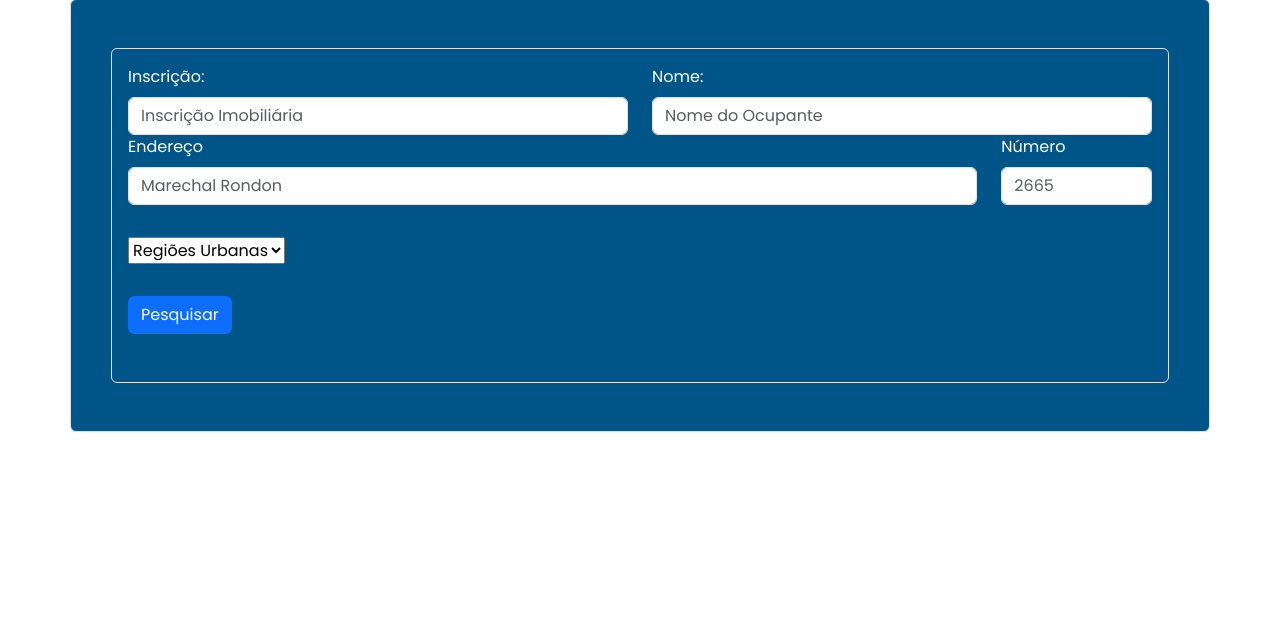
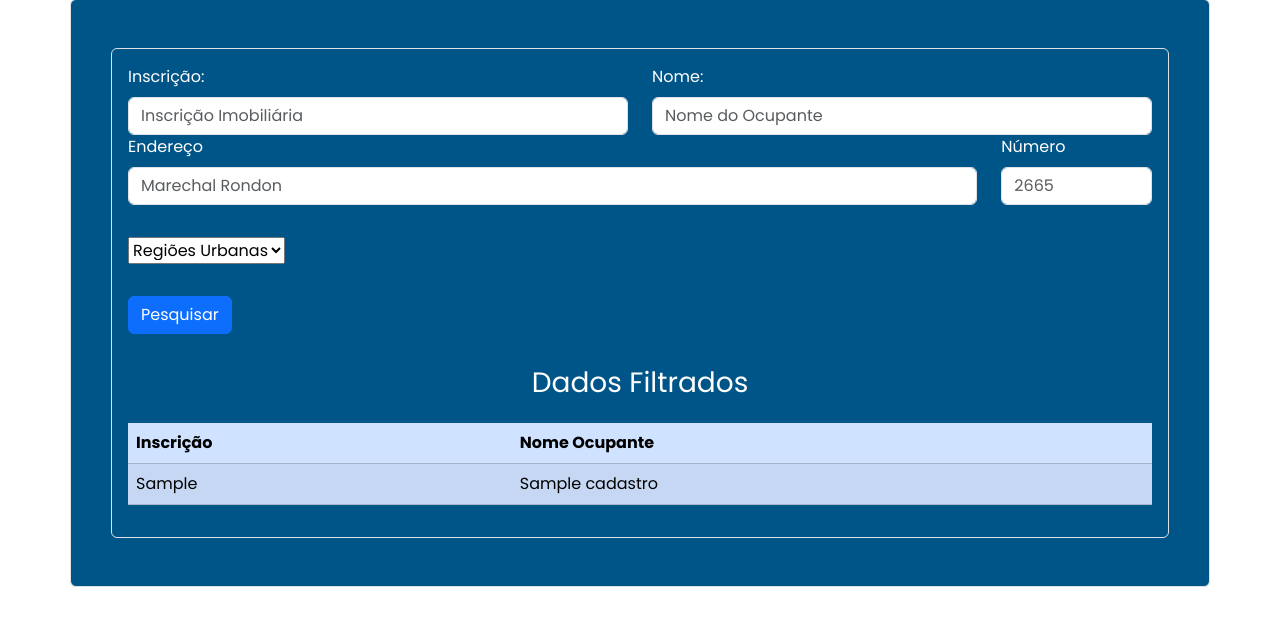
Before and after one commit to andreportol/ExercicioDjango, a Django app: page /pesquisar in a window 1280 px wide. Shown: the part 165-800 px from the top of the page. Run offline with Django 4.2, Linux system fonts and the light colour scheme; tables that the repository leaves empty hold one stand-in row (values such as "Sample post"); some libraries are stand-ins or nearby versions.

Commit message:
Instalado o django-filter para habilitar o sistema de pesquisa.

```diff
--- a/AreasPublicas/settings.py
+++ b/AreasPublicas/settings.py
@@ -38,10 +38,10 @@ INSTALLED_APPS = [
     'django.contrib.sessions',
     'django.contrib.messages',
     'django.contrib.staticfiles',
-
     'django_bootstrap5',
     'stdimage',
     'core',
+    'django_filters',
 ]
 
 MIDDLEWARE = [
--- /dev/null
+++ b/core/filters.py
@@ -0,0 +1,12 @@
+import django_filters
+
+from .models import Cadastro
+
+
+class CadastroFilter(django_filters.FilterSet):
+    insc_imob = django_filters.CharFilter(lookup_expr='icontains')
+    nome_ocupante = django_filters.CharFilter(lookup_expr='icontains')
+
+    class Meta:
+        model = Cadastro
+        fields = ('insc_imob', 'nome_ocupante')
--- a/core/templates/pesquisar.html
+++ b/core/templates/pesquisar.html
@@ -41,12 +41,12 @@
                         <div class="row">
                             <div class="col-md-6">
                                 <label for="inputInscricao" class="form-label">Inscrição:</label>
-                                <input type="text" class="form-control" id="inputInscricao"
+                                <input name="insc_imob" type="text" class="form-control" id="inputInscricao"
                                     placeholder="Inscrição Imobiliária">
                             </div>
                             <div class="col-md-6">
                                 <label for="inputNameOcupante" class="form-label">Nome:</label>
-                                <input type="text" class="form-control" id="inputNameOcupante"
+                                <input name="nome_ocupante" type="text" class="form-control" id="inputNameOcupante"
                                     placeholder="Nome do Ocupante">
                             </div>
                         </div>
@@ -80,6 +80,28 @@
                                 <button type="submit" class="btn btn-primary my-3">Pesquisar</button>
                             </div>
                         </div>
+                        <h4 class="fs-3 text-white text-center">Dados Filtrados</h4>
+                        <table class="table table-primary table-striped mt-4">
+                            <thead>
+                                <tr>
+                                    <th scope="col">Inscrição</th>
+                                    <th scope="col">Nome Ocupante</th>
+                                </tr>
+                            </thead>
+                            <tbody>
+                                {% for obj in filter.qs %}
+                                <tr>
+                                    <td>{{obj.insc_imob}}</td>
+                                    <td>{{obj.nome_ocupante}}</td>
+                                </tr>
+                                {% endfor %}
+                            </tbody>
+                        </table>
+
+
+
+
+
                     </form>
                 </div>
             </div>
--- a/core/views.py
+++ b/core/views.py
@@ -1,6 +1,7 @@
 from django.contrib import messages
 from django.shortcuts import render
 
+from .filters import CadastroFilter
 from .forms import CadastroModelForm
 from .models import Base, Cadastro
 
@@ -39,10 +40,15 @@ def atualizar(request):
 
 
 def pesquisar(request):
+    template_name = 'pesquisar.html'
+    object_list = Cadastro.objects.all()
+    cadastro_list = CadastroFilter(request.GET, queryset=object_list)
+
     context = {
-        'cadastros' : Cadastro.objects.all()
+        'object_list' : object_list,
+        'filter': cadastro_list
     }
-    return render(request, 'pesquisar.html', context)
+    return render(request, template_name, context)
 
 def visualizarDados(request):
     context = {
--- a/requirements.txt
+++ b/requirements.txt
@@ -4,6 +4,7 @@ beautifulsoup4==4.11.1
 Django==4.1.5
 django-bootstrap-v5==1.0.11
 django-bootstrap5==22.2
+django-filter==22.1
 django-stdimage==6.0.1
 gunicorn==20.1.0
 mysql==0.0.3
```
